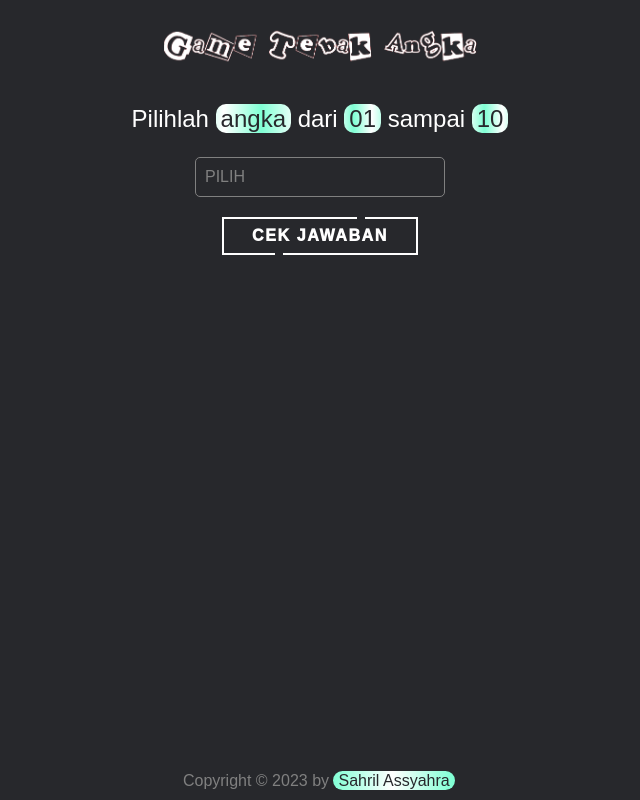
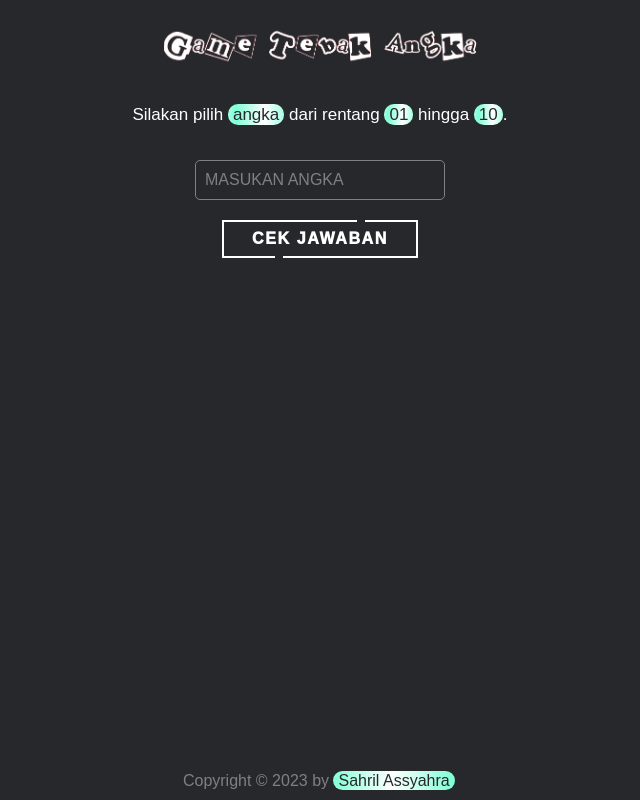
Before and after one commit to theLirhas/gameSederhana, a plain HTML site: page index.html in a window 1280 px wide. Shown: the whole page, without its empty margins (320-960 px from the left). Drawn offline with Linux system fonts and the light colour scheme.

Commit message:
Add files via upload

```diff
--- a/index.html
+++ b/index.html
@@ -12,12 +12,13 @@
       <div class="title">
         <img src="tebak_angka.png" alt="tebak_angka" width="350px">
       </div>
-      <p>Pilihlah <code>angka</code> dari <code>01</code> sampai <code>10</code>
+      <p>Silakan pilih <code>angka</code> dari rentang <code>01</code> hingga <code>10</code>.
       </p>
+      <br>
       <div class="bungkus">
         <div class="inputBox">
           <input type="number" id="userGuess" min="1" max="10" required="required">
-          <span>pilih</span>
+          <span>masukan angka</span>
         </div>
         <a href="#" onclick="checkGuess()" style="--clr:aquamarine">
           <span class="pertama">
--- a/style.css
+++ b/style.css
@@ -10,7 +10,7 @@ body {
   min-height: 90vh;
 }
 p {
-  font-size: 24px;
+  font-size: 17px;
   margin-top: 15px;
 }
 
```
